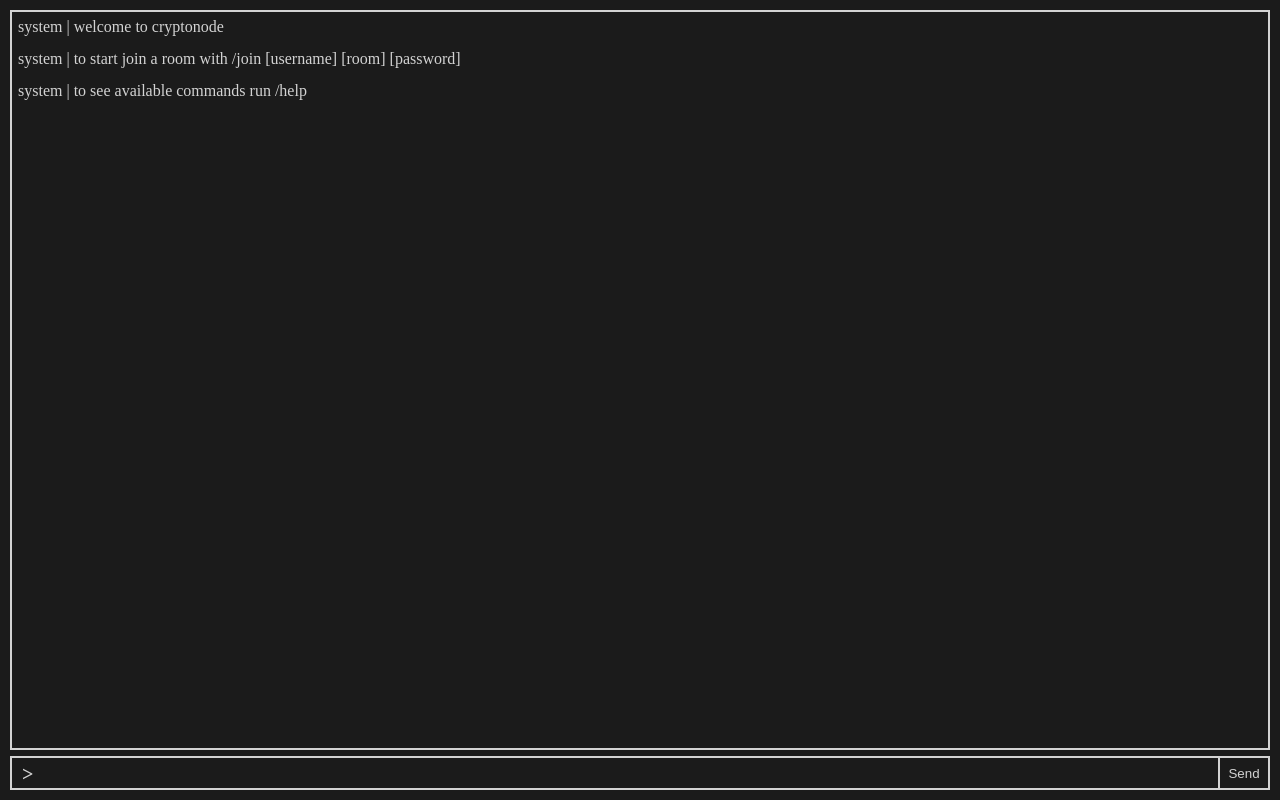
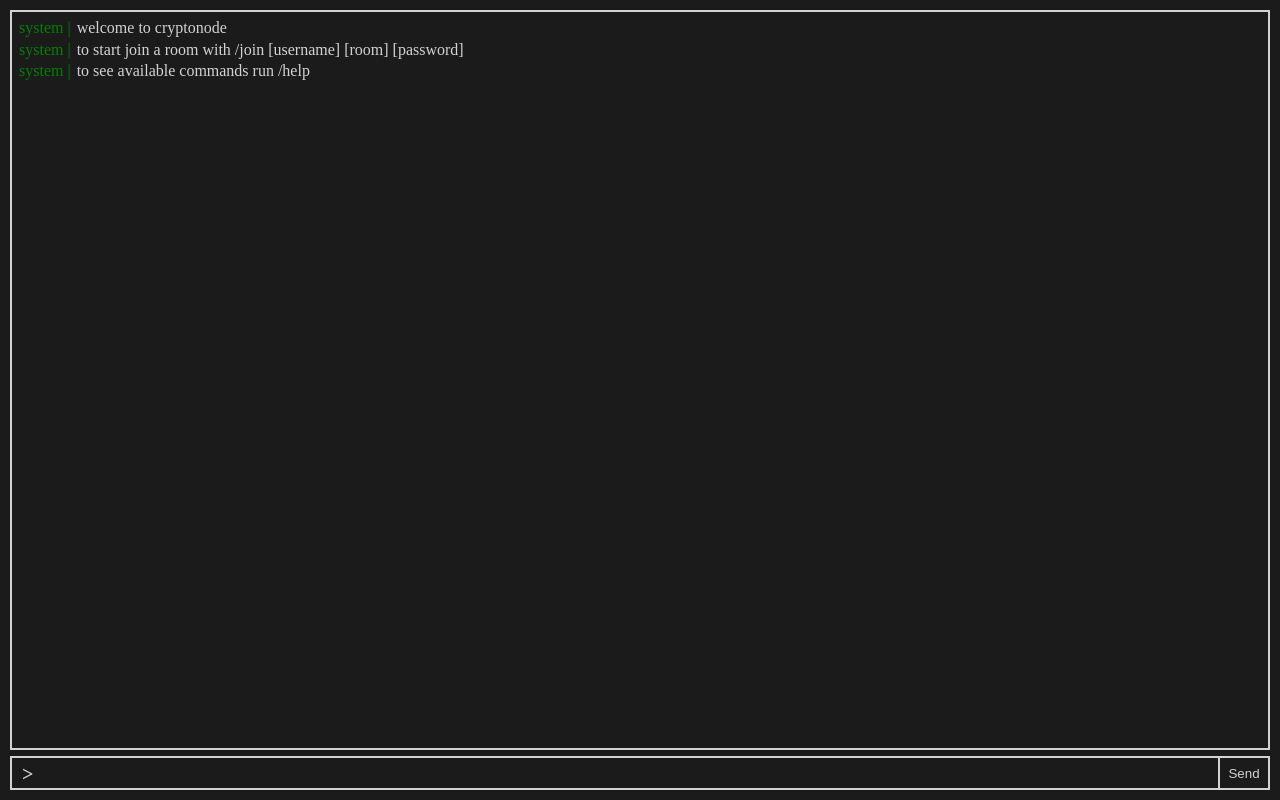
Before and after one commit to supernomad/CryptoNode, a website: page app/index.html in a window 1280 px wide. Drawn offline with nearby package versions, Linux system fonts and the light colour scheme; no server answers.

Commit message:
Added colored names to differentiate between messages and names when messages span more than one line

```diff
--- a/app/css/site.css
+++ b/app/css/site.css
@@ -37,10 +37,21 @@
 }
 
 #window ul li {
-    height: 30px;
+    min-height: 19px;
     width: 100%;
     margin: 0;
     padding: 1px;
+}
+
+#window ul span {
+    height: 100%;
+    margin: 0;
+    padding: 1px;
+    vertical-align: middle;
+}
+
+#window ul span.name {
+    color: green;
 }
 
 #input {
--- a/app/scripts/site.js
+++ b/app/scripts/site.js
@@ -181,7 +181,7 @@
 }
 
 app.add_line = function(user, line) {
-    $("#stdout").append('<li>' + user + ' | ' + line.replace(/<(?:.|\n)*?>/gm, '') + '</li>');
+    $("#stdout").append('<li><span class="name">' + user + '&nbsp;|&nbsp;</span><span>' + line.replace(/<(?:.|\n)*?>/gm, '') + '</span></li>');
     $("#stdout")[0].scrollTop = $("#stdout")[0].scrollHeight;
 }
 
```
